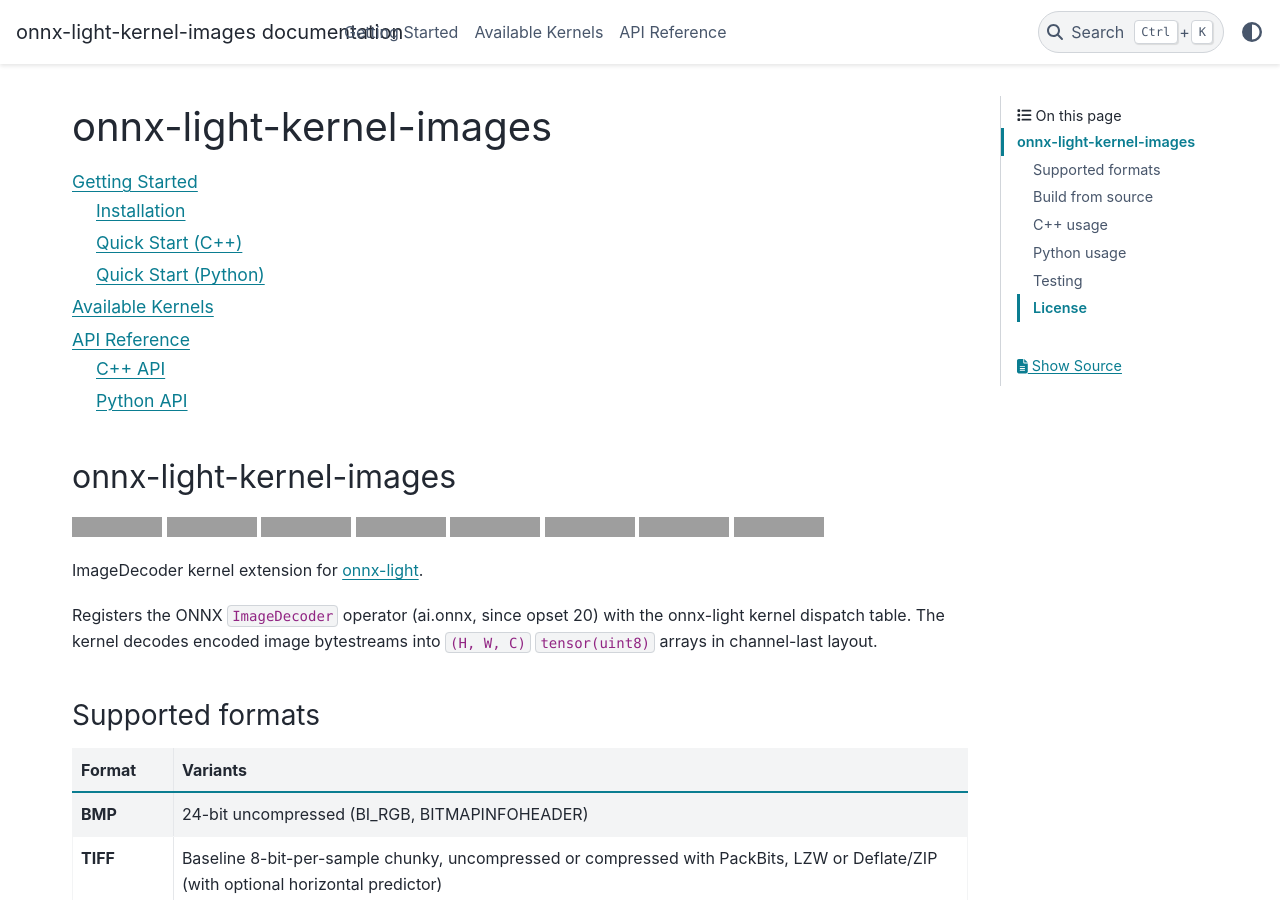
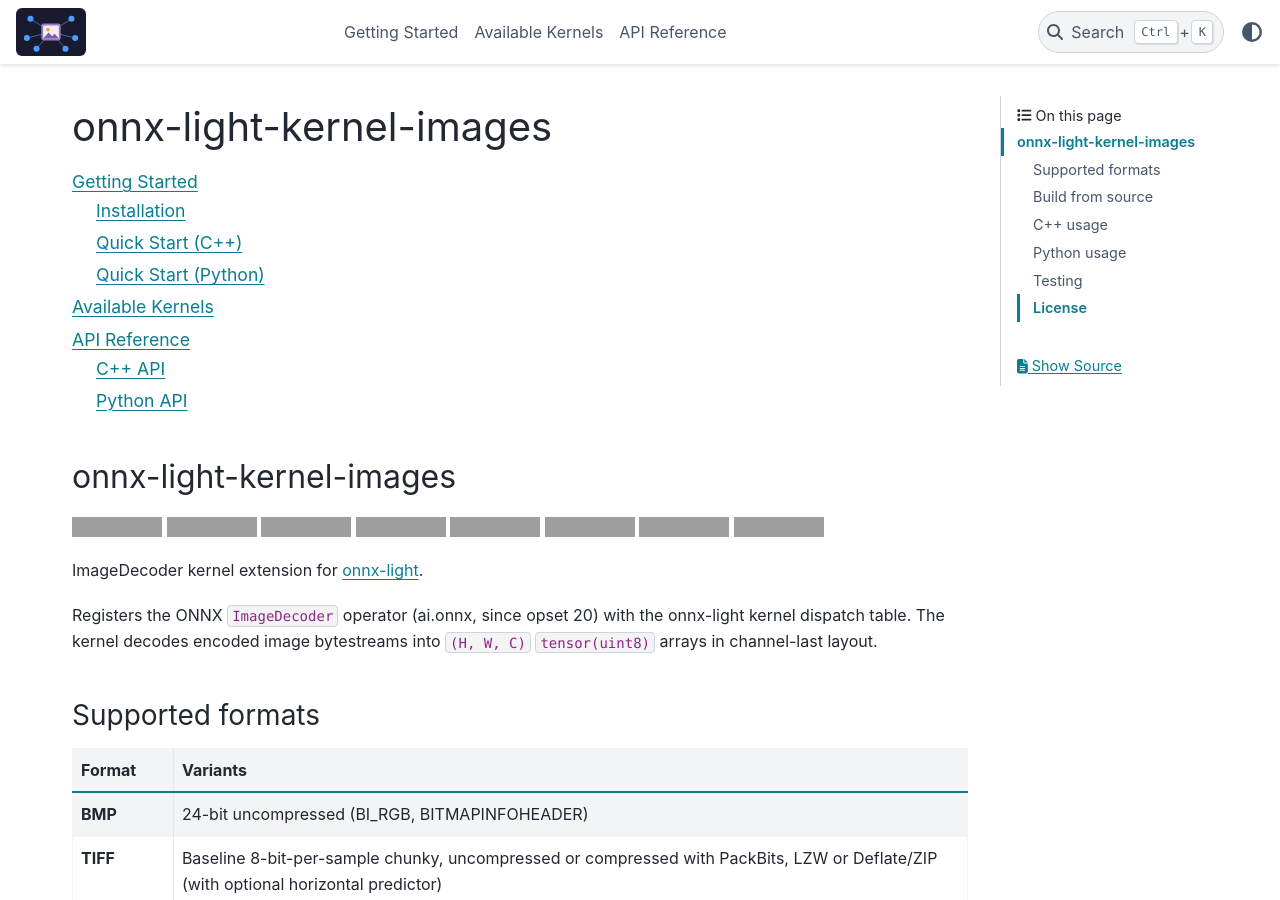
Before and after one commit to xadupre/onnx-light-kernel-images, a Sphinx documentation site: the page built from docs/index.rst, in a window 1280 px wide and 900 px high. Built offline with Sphinx 7.4.7 and the PyData theme 0.15.4, drawn with Linux system fonts in a browser that asks for light colours; pages that are not in the unit, such as notebooks, are missing from menus; grey boxes are pictures that could not be loaded.

Commit message:
Add documentation logo and configure it in Sphinx
Co-authored-by: xadupre <22452781+xadupre@users.noreply.github.com>

```diff
--- a/docs/conf.py
+++ b/docs/conf.py
@@ -27,3 +27,5 @@ sphinx_gallery_conf = {
 
 html_theme = "pydata_sphinx_theme"
 html_static_path = ["_static"]
+html_logo = "_static/logo.svg"
+html_favicon = "_static/logo.svg"
```
Also changed, not shown: docs/_static/logo.svg (added).
